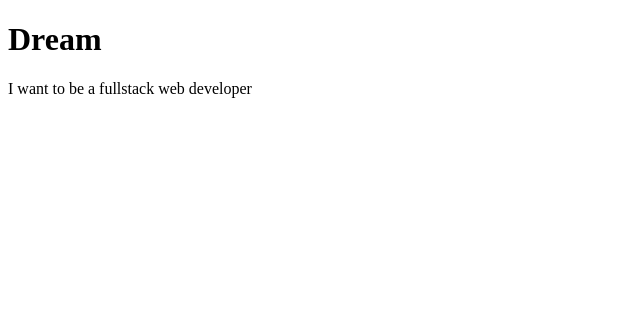
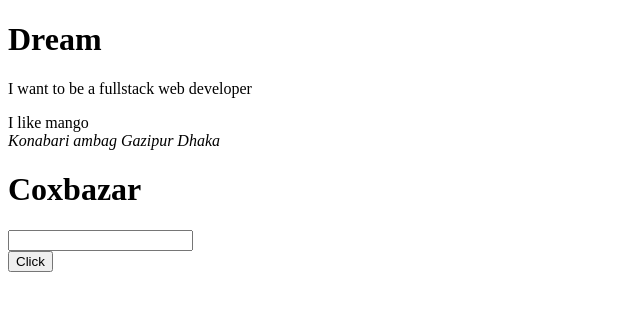
Before and after one commit to aminul-islam-be/1st_website, a plain HTML site: page index.html in a window 1280 px wide. Shown: the whole page, without its empty margins (0-640 px from the left). Drawn offline with Linux system fonts and the light colour scheme.

Commit message:
my button

```diff
--- a/index.html
+++ b/index.html
@@ -8,5 +8,15 @@
 <body>
     <h1>Dream</h1>
     <p>I want to be a fullstack web developer</p>
+    <span>I like mango</span>
+    <address>Konabari ambag Gazipur Dhaka</address>
+    <div>
+        <h1>
+            Coxbazar
+        </h1>
+        <input type="text">
+        <br>
+        <button>Click</button>
+    </div>
 </body>
 </html>
```
